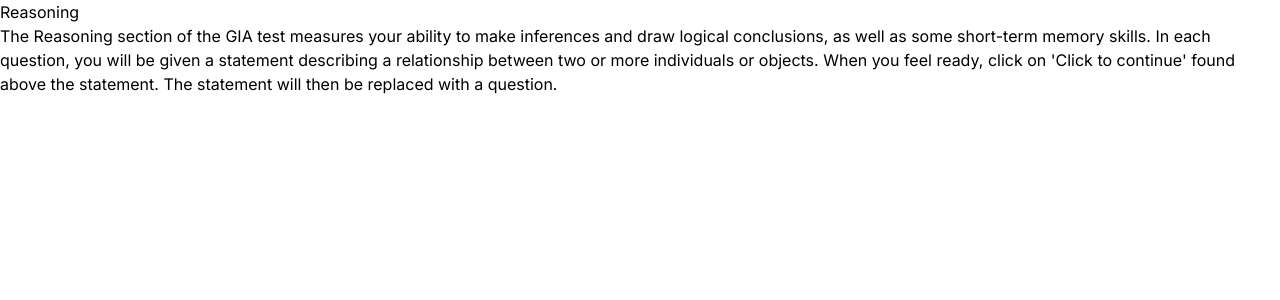
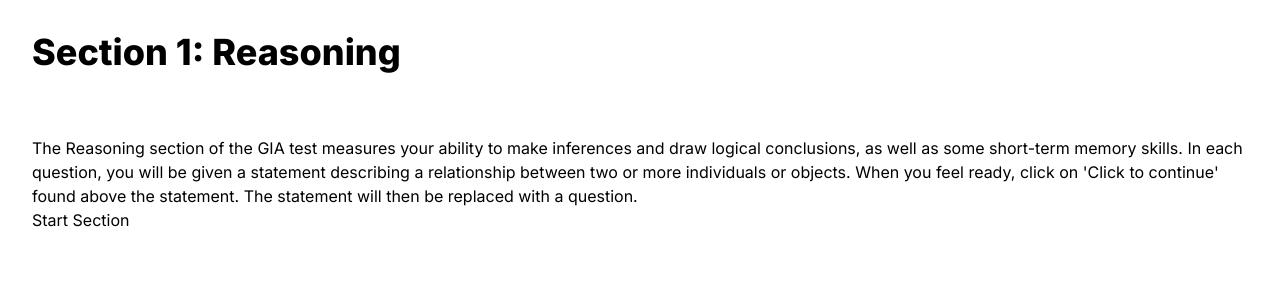
Before and after one commit to FabianTauriello/gia-trainer, a React (Vite) app: page /quiz in a window 1280 px wide. Shown: the top 300 px of the page. Built offline with nearby package versions, Linux system fonts and the light colour scheme.

Commit message:
added section incrementer

```diff
--- /dev/null
+++ b/src/components/CustomButton.tsx
@@ -0,0 +1,5 @@
+const CustomButton = ({ text }: { text: string }) => {
+  return <button>{text}</button>;
+};
+
+export default CustomButton;
--- a/src/components/SectionContainer.tsx
+++ b/src/components/SectionContainer.tsx
@@ -1,12 +1,18 @@
 import { Section } from "utils/Types";
+import CustomButton from "./CustomButton";
 
-const SectionContainer = ({ section }: { section: Section }) => {
+const SectionContainer = ({ section, handleFinishSection }: { section: Section; handleFinishSection: () => void }) => {
   return (
     <div>
-      <div>{section.title}</div>
-      <div>
+      <div className="py-8 px-8">
+        <h1 className="text-4xl font-extrabold">
+          Section {section.number}: {section.title}
+        </h1>
+      </div>
+      <div className="py-8 px-8">
         <p>{section.description}</p>
         <p>{section.note}</p>
+        <CustomButton text="Start Section" />
       </div>
     </div>
   );
--- a/src/index.css
+++ b/src/index.css
@@ -16,18 +16,6 @@ section {
 .intro-section {
   padding-top: 100px;
   padding-bottom: 7.75rem;
-}
-
-.gutter-sm {
-  @apply my-2;
-}
-
-.gutter-lg {
-  @apply my-4;
-}
-
-.btn-icon {
-  margin-left: 8px;
 }
 
 .bg {
--- a/src/pages/QuizContainer.tsx
+++ b/src/pages/QuizContainer.tsx
@@ -7,10 +7,14 @@ import data from "temp/data.json";
 const QuizContainer = () => {
   const navigate = useNavigate();
 
-  const firstSection = data.sections[0];
-  const [currentSection, setCurrentSection] = useState<Section>(firstSection);
+  const [sectionIndex, setSectionIndex] = useState(0);
 
-  return <SectionContainer section={currentSection} />;
+  return (
+    <SectionContainer
+      section={data.sections[sectionIndex]}
+      handleFinishSection={() => setSectionIndex(prev => prev + 1)}
+    />
+  );
 };
 
 export default QuizContainer;
--- a/src/temp/data.json
+++ b/src/temp/data.json
@@ -82,25 +82,29 @@
       "title": "Perceptual Speed",
       "description": "The Perceptual Speed section assesses how quickly you process visual data. You will be presented with 4 pairs of upper and lower case letters. You have to decide how many vertical pairs contain the same letter.",
       "note": "Letters are considered pairs only when they are one on top of the other.",
-      "number": 2
+      "number": 2,
+      "questions": []
     },
     {
       "title": "Number Speed and Accuracy",
       "description": "The Number Speed and Accuracy GIA test section assesses your ability to perform simple numerical tasks quickly and accurately. In each question, you will be presented with three numbers. Identify the lowest and highest numbers, and then calculate their differences from the third, middle number (the median). Your task is to choose the number furthest from the median.",
       "note": "",
-      "number": 3
+      "number": 3,
+      "questions": []
     },
     {
       "title": "Word Meaning",
       "description": "The Word Meaning test section requires you to identify words that have a similar meaning or are related in some way. In each question, you will be given three words, two of which have something in common. Choose the odd one out.",
       "note": "",
-      "number": 4
+      "number": 4,
+      "questions": []
     },
     {
       "title": "Spatial Visualisation",
       "description": "The Spatial Visualisation test section examines your ability to rotate objects mentally. In each question, you will be shown two pairs of rotated letters. You will have to decide how many of the boxes contain the same shape.",
       "note": "Mirror images are not considered the same shape.",
-      "number": 5
+      "number": 5,
+      "questions": []
     }
   ]
 }
```
